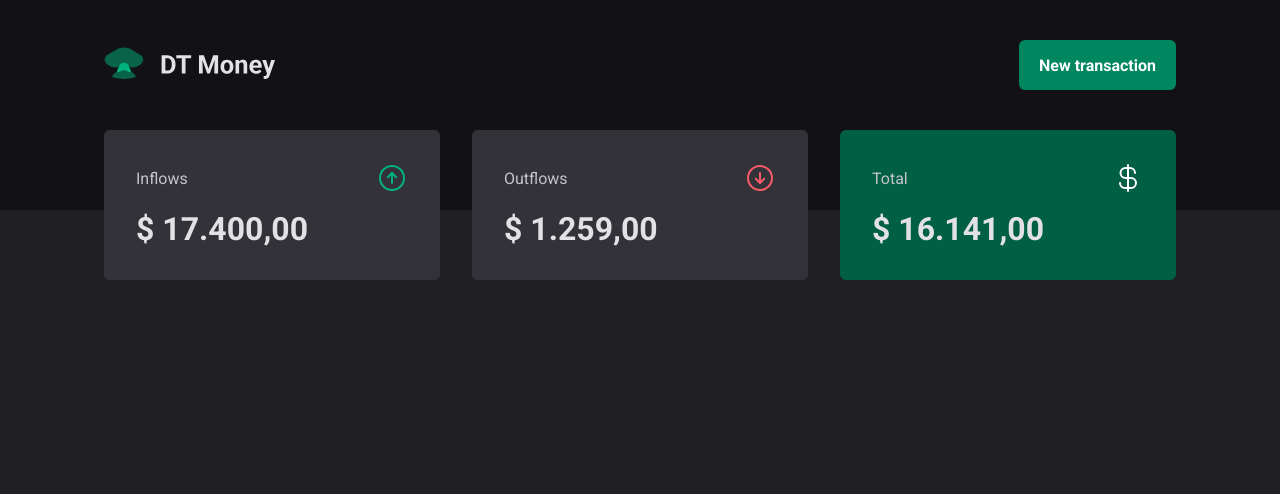
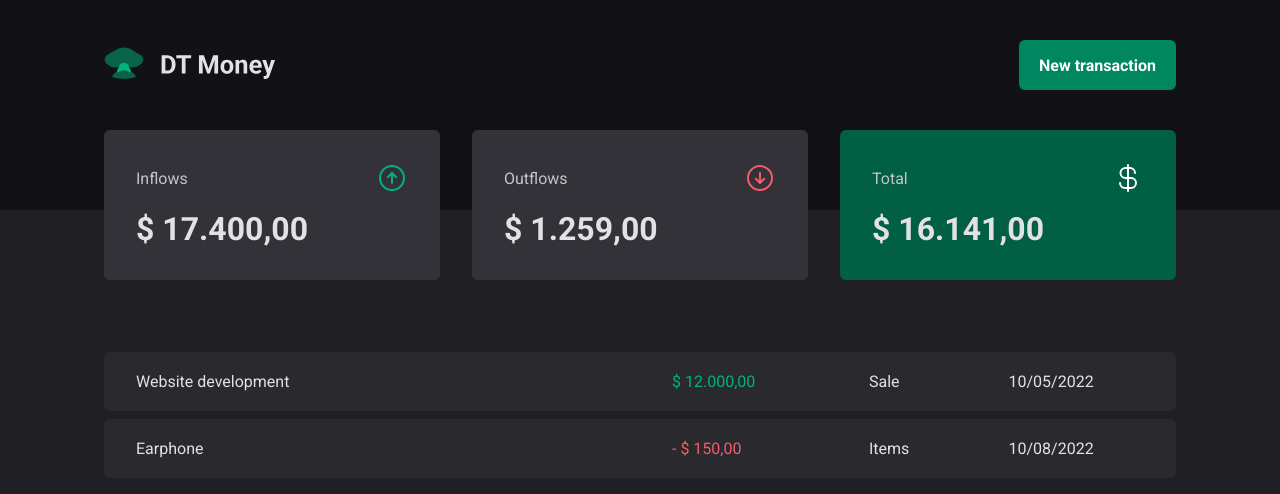
Before and after one commit to AlanWehrliLC/dt-money, a React (Vite) app: page / in a window 1280 px wide. Shown: the top 494 px of the page. Built offline with nearby package versions, Linux system fonts and the light colour scheme.

Commit message:
Created table component

```diff
--- /dev/null
+++ b/src/components/Table/index.tsx
@@ -0,0 +1,34 @@
+import { PriceHighlight, TableContainer, TableContent } from "./styles"
+
+export function Table(){
+    return (
+        <TableContainer>
+            <TableContent>
+                <tbody>
+                    <tr>
+                        <td width="50%">Website development</td>
+                        <td>
+                            <PriceHighlight variant="income">
+                                $ 12.000,00
+                            </PriceHighlight>
+                        </td>
+                        <td>Sale</td>
+                        <td>10/05/2022</td>
+                    </tr>
+
+                    <tr>
+                        <td width="50%">Earphone</td>
+                        <td>
+                            <PriceHighlight variant="outcome">
+                                - $ 150,00
+                            </PriceHighlight>
+                        </td>
+                        <td>Items</td>
+                        <td>10/08/2022</td>
+                    </tr>
+
+                </tbody>
+            </TableContent>
+        </TableContainer>
+    )
+}
--- /dev/null
+++ b/src/components/Table/styles.ts
@@ -0,0 +1,38 @@
+import styled from "styled-components";
+
+export const TableContainer = styled.main`
+    width: 100%;
+    max-width: 1120px;
+    margin: 4rem auto 0;
+    padding: 0 1.5rem;
+`
+
+export const TableContent = styled.table`
+    width: 100%;
+    border-collapse: separate;
+    border-spacing: 0 0.5rem;
+    margin-top: 1.5rem;
+
+    td{
+        padding: 1.25rem 2rem;
+        background: ${props => props.theme["gray-700"]};
+
+        &:first-child{
+            border-top-left-radius: 6px;
+            border-bottom-left-radius: 6px;
+        }
+
+        &:last-child{
+            border-top-right-radius: 6px;
+            border-bottom-right-radius: 6px;
+        }
+    }
+`
+
+interface PriceHighlightProps {
+    variant: "income" | "outcome"
+}
+
+export const PriceHighlight = styled.span<PriceHighlightProps>`
+    color: ${props =>props.variant === "income" ? props.theme["green-300"] : props.theme["red-300"]};
+`
--- a/src/pages/Transactions/index.tsx
+++ b/src/pages/Transactions/index.tsx
@@ -1,11 +1,13 @@
 import { Header } from "../../components/Header";
 import { Summary } from "../../components/Summary";
+import { Table } from "../../components/Table";
 
 export function Transactions(){
     return (
         <div>
             <Header />
             <Summary />
+            <Table />
         </div>
     )
 }
```
